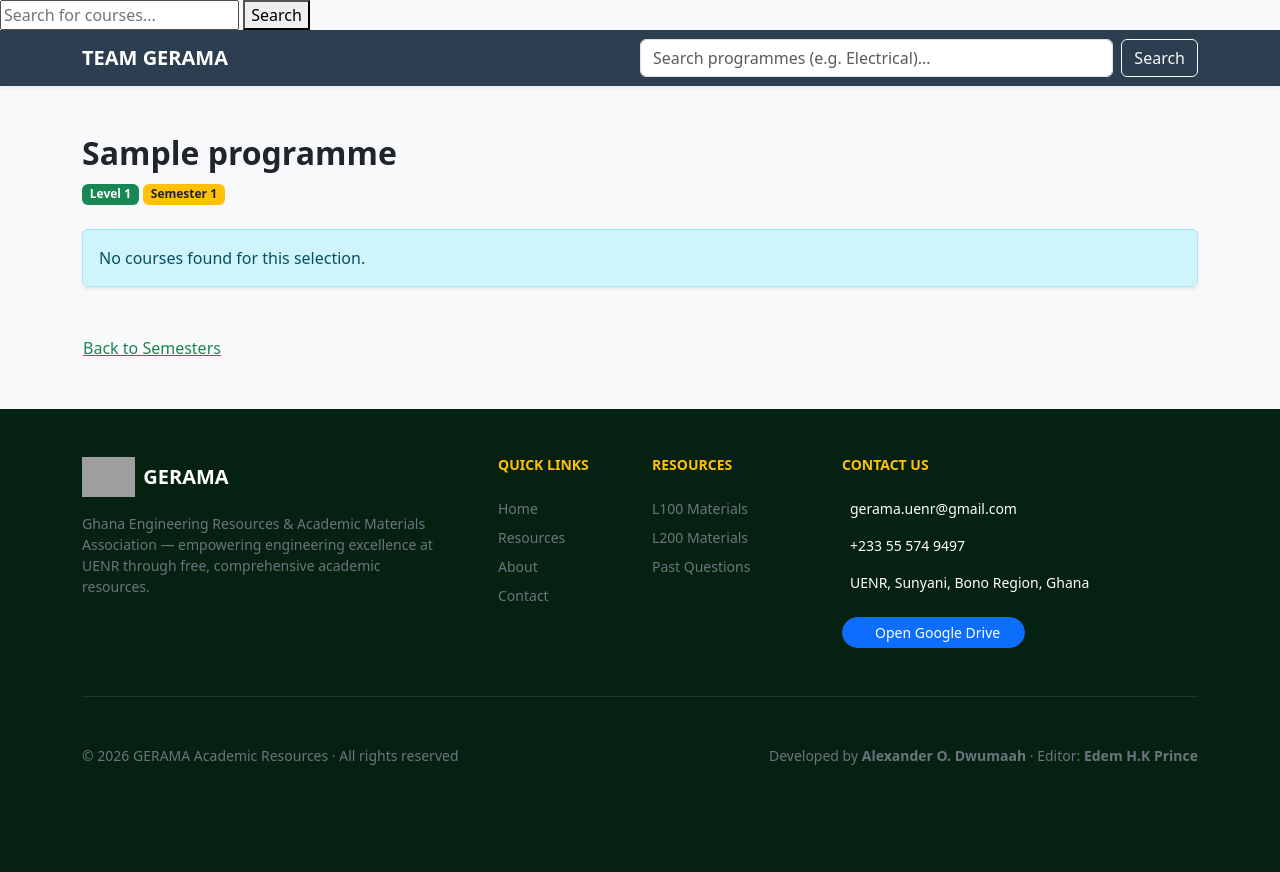
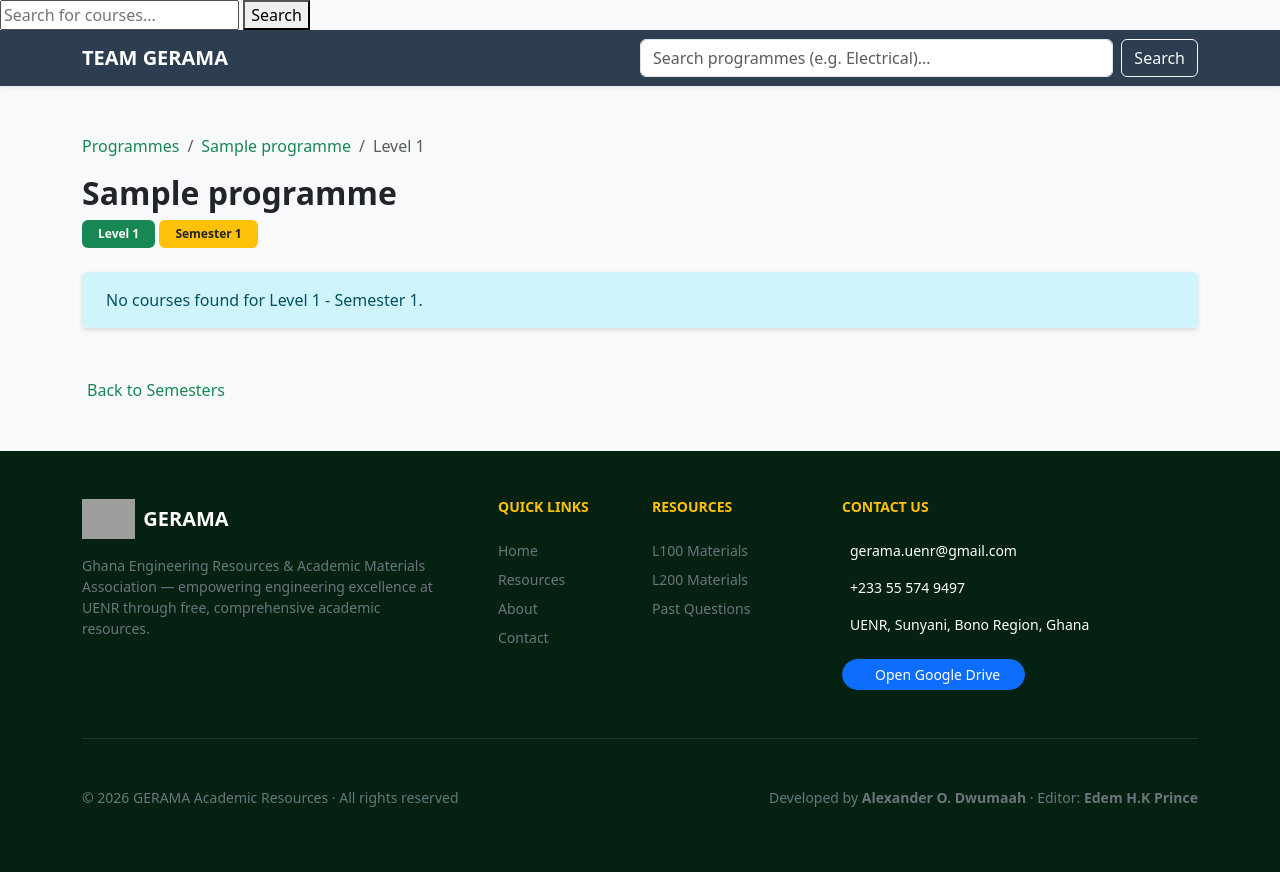
Before and after one commit to teamgerama/TeamGERAMA, a Django app: page /programme/1/level/1/semester/1/ in a window 1280 px wide. Before the commit the page ends 765 px from the top, so only its background shows below. Run offline with Django 5.2, Linux system fonts and the light colour scheme; tables that the repository leaves empty hold one stand-in row (values such as "Sample post"); grey boxes are pictures that could not be loaded.

Commit message:
Fix: Explicit related_name for materials

```diff
--- a/academy/models.py
+++ b/academy/models.py
@@ -39,11 +39,10 @@ class Course(models.Model):
 
 # MOVED: Material is now back at the left margin (No longer inside Course)
 class Material(models.Model):
-    # Ensure null=True and blank=True are present
-    course = models.ForeignKey(Course, on_delete=models.CASCADE, related_name='materials', null=True, blank=True)
-    title = models.CharField(max_length=255)
+    # Adding related_name='materials' makes it easier for the template to find the files
+    course = models.ForeignKey(Course, on_delete=models.CASCADE, related_name='materials')
+    title = models.CharField(max_length=200, blank=True)
     file = models.FileField(upload_to='study_materials/')
-    uploaded_at = models.DateTimeField(auto_now_add=True)
 
     def __str__(self):
-        return f"{self.title} ({self.course.name if self.course else 'No Course'})"
+        return self.title if self.title else f"Material for {self.course.name}"
--- a/academy/views.py
+++ b/academy/views.py
@@ -48,10 +48,18 @@ def level_detail(request, pk, level):
 # STAGE 7: Semester Detail (Course & Material List)
 def semester_detail(request, pk, level, semester):
     programme = get_object_or_404(Programme, pk=pk)
-    courses = Course.objects.filter(programme=programme, level=level, semester=semester)
-    return render(request, 'academy/semester_detail.html', {
+
+    # This filter must match EXACTLY what is in the Admin
+    courses = Course.objects.filter(
+        programme=programme,
+        level=level,
+        semester=semester
+    ).prefetch_related('material_set')  # This forces Django to grab the files early
+
+    context = {
         'programme': programme,
         'level': level,
         'semester': semester,
-        'courses': courses
-    })
+        'courses': courses,
+    }
+    return render(request, 'academy/semester_detail.html', context)
--- a/templates/academy/semester_detail.html
+++ b/templates/academy/semester_detail.html
@@ -1,50 +1,73 @@
 {% extends 'base.html' %}
+
 {% block content %}
 <div class="container my-5">
+    <!-- Breadcrumbs & Header -->
     <div class="mb-4">
+        <nav aria-label="breadcrumb">
+            <ol class="breadcrumb">
+                <li class="breadcrumb-item"><a href="{% url 'programme_list' %}" class="text-success text-decoration-none">Programmes</a></li>
+                <li class="breadcrumb-item"><a href="{% url 'programme_detail' programme.pk %}" class="text-success text-decoration-none">{{ programme.name }}</a></li>
+                <li class="breadcrumb-item active">Level {{ level }}</li>
+            </ol>
+        </nav>
         <h2 class="fw-bold">{{ programme.name }}</h2>
-        <span class="badge bg-success">Level {{ level }}</span>
-        <span class="badge bg-warning text-dark">Semester {{ semester }}</span>
+        <div class="mt-2">
+            <span class="badge bg-success px-3 py-2">Level {{ level }}</span>
+            <span class="badge bg-warning text-dark px-3 py-2">Semester {{ semester }}</span>
+        </div>
     </div>
 
+    <!-- Course Accordion -->
     <div class="accordion shadow-sm" id="courseAccordion">
         {% for course in courses %}
-        <div class="accordion-item mb-2">
+        <div class="accordion-item mb-2 border-0 shadow-sm">
             <h2 class="accordion-header">
-                <button class="accordion-button collapsed fw-bold" type="button" data-bs-toggle="collapse" data-bs-target="#c{{ course.id }}">
-                    {{ course.code }}: {{ course.name }}
+                <button class="accordion-button collapsed fw-bold text-dark" type="button" data-bs-toggle="collapse" data-bs-target="#c{{ course.id }}">
+                    <span class="me-2 text-primary">{{ course.code }}</span> {{ course.name }}
                 </button>
             </h2>
             <div id="c{{ course.id }}" class="accordion-collapse collapse" data-bs-parent="#courseAccordion">
-                <div class="accordion-body">
-                   <ul class="list-group list-group-flush">
+                <div class="accordion-body bg-light">
+                    <ul class="list-group list-group-flush rounded">
                         {% for material in course.material_set.all %}
-    <li class="list-group-item d-flex justify-content-between align-items-center px-0">
-        <span>
-            <i class="bi bi-file-earmark-pdf text-danger me-2"></i>
-            <!-- Use the material title, or fall back to the course name if title is blank -->
+                        <li class="list-group-item d-flex justify-content-between align-items-center bg-transparent border-bottom px-0">
+                            <div class="d-flex align-items-center">
+                                <i class="bi bi-file-earmark-pdf-fill text-danger fs-4 me-3"></i>
+                                <span class="fw-medium">
+                                    {# Falls back to Course Name if Title is empty in Admin #}
                                     {{ material.title|default:course.name }}
                                 </span>
+                            </div>
                             <div class="btn-group">
-            <a href="{{ material.file.url }}" class="btn btn-sm btn-outline-primary" target="_blank">View</a>
-            <a href="{{ material.file.url }}" class="btn btn-sm btn-primary" download>Download</a>
+                                <a href="{{ material.file.url }}" class="btn btn-sm btn-outline-secondary" target="_blank">
+                                    <i class="bi bi-eye me-1"></i> View
+                                </a>
+                                <a href="{{ material.file.url }}" class="btn btn-sm btn-primary" download>
+                                    <i class="bi bi-download me-1"></i> Download
+                                </a>
                             </div>
                         </li>
                         {% empty %}
-    <li class="text-muted small p-3">No files uploaded yet.</li>
+                        <li class="list-group-item bg-transparent text-muted italic py-3">
+                            <i class="bi bi-info-circle me-2"></i> No files uploaded yet for this course.
+                        </li>
                         {% endfor %}
                     </ul>
                 </div>
             </div>
         </div>
         {% empty %}
-        <div class="alert alert-info">No courses found for this selection.</div>
+        <div class="alert alert-info border-0 shadow-sm">
+            <i class="bi bi-search me-2"></i> No courses found for Level {{ level }} - Semester {{ semester }}.
+        </div>
         {% endfor %}
     </div>
 
+    <!-- Back Button -->
     <div class="mt-5">
-        <a href="{% url 'level_detail' programme.pk level %}" class="btn btn-link text-success p-0">
-            <i class="bi bi-arrow-left"></i> Back to Semesters
+        <a href="{% url 'level_detail' programme.pk level %}" class="btn btn-link text-success p-0 text-decoration-none">
+            <i class="bi bi-arrow-left-circle-fill me-1"></i> Back to Semesters
         </a>
     </div>
 </div>
```
Also changed, not shown: academy/migrations/0005_remove_material_uploaded_at_alter_material_course_and_more.py (added). Lines whose indentation alone changed are shown as unchanged.
